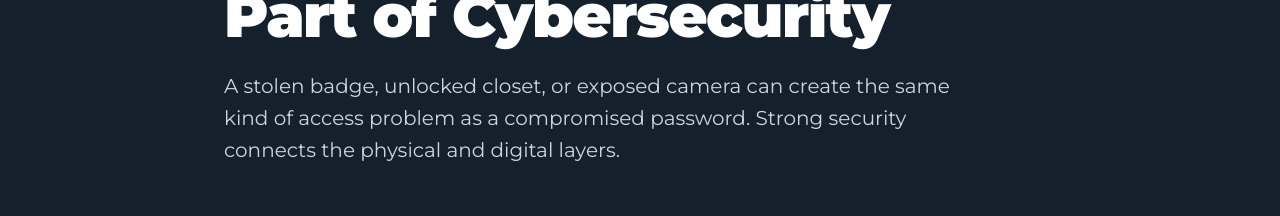
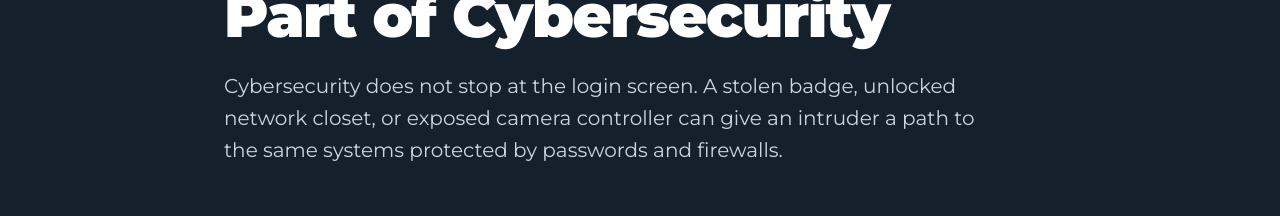
Before and after one commit to MissionTS/mts-site, a Next.js app: page /resources/physical-security-cybersecurity in a window 1280 px wide. Shown: the part 392-608 px from the top of the page. Built offline with nearby package versions, Linux system fonts and the light colour scheme; no server answers.

Commit message:
Set guide introductions and metadata from article content

```diff
--- a/app/resources/[slug]/page.tsx
+++ b/app/resources/[slug]/page.tsx
@@ -5,7 +5,7 @@ import Link from "next/link";
 import { ArrowLeftIcon } from "@heroicons/react/24/outline";
 import { SiteFooter } from "@/components/SiteFooter";
 import { SiteHeader } from "@/components/SiteHeader";
-import { KnowledgeArticle } from "@/components/KnowledgeArticle";
+import { KnowledgeArticle, getKnowledgeArticleLead } from "@/components/KnowledgeArticle";
 
 const checklists: Record<string, { category: string; title: string; intro: string; items: string[]; publishedAt?: string; modifiedAt?: string }> = {
   "physical-security-cybersecurity": { category: "Cybersecurity", title: "Why Physical Security Is Part of Cybersecurity", intro: "A stolen badge, unlocked closet, or exposed camera can create the same kind of access problem as a compromised password. Strong security connects the physical and digital layers.", items: ["Inventory doors, server rooms, network closets, workstations, and other sensitive areas.", "Review who can enter each space and remove access that no longer matches a person’s role.", "Protect cameras, access controllers, switches, and other security devices with strong accounts and updates.", "Connect physical events with digital incident response so teams know when to preserve footage and logs.", "Train staff to report tailgating, lost badges, unattended devices, and suspicious activity.", "Review physical and cybersecurity controls together during quarterly risk planning."] },
@@ -86,7 +86,7 @@ checklists["cyber-insurance-small-business"] = {
 };
 
 export function generateStaticParams() { return Object.keys(checklists).map((slug) => ({ slug })); }
-export function generateMetadata({ params }: { params: { slug: string } }): Metadata { const guide = checklists[params.slug]; return withSeoMetadata({ title: guide ? `${guide.title} | Mission Knowledge Hub` : "Mission Knowledge Hub", description: guide?.intro ?? "Technology and cybersecurity resources for Indiana businesses." }, `/resources/${params.slug}`); }
+export function generateMetadata({ params }: { params: { slug: string } }): Metadata { const guide = checklists[params.slug]; return withSeoMetadata({ title: guide ? `${guide.title} | Mission Knowledge Hub` : "Mission Knowledge Hub", description: getKnowledgeArticleLead(params.slug) ?? guide?.intro ?? "Technology and cybersecurity resources for Indiana businesses." }, `/resources/${params.slug}`); }
 
 export default function ChecklistPage({ params }: { params: { slug: string } }) {
   const guide = checklists[params.slug] ?? checklists["security-baseline"];
@@ -100,7 +100,7 @@ export default function ChecklistPage({ params }: { params: { slug: string } })
           <Link href="/resources" className="inline-flex items-center gap-2 text-sm font-bold text-slate-300 hover:text-mission-gold"><ArrowLeftIcon className="h-4 w-4" /> Back to Knowledge Hub</Link>
           <p className="mt-10 text-sm font-extrabold uppercase tracking-[0.18em] text-mission-gold">{guide.category} guide</p>
           <h1 className="mt-4 text-5xl font-black tracking-tight sm:text-6xl">{guide.title}</h1>
-          <p className="mt-6 max-w-3xl text-xl leading-8 text-slate-300">{guide.intro}</p>
+          <p className="mt-6 max-w-3xl text-xl leading-8 text-slate-300">{getKnowledgeArticleLead(params.slug) ?? guide.intro}</p>
         </div>
       </section>
       <section className="bg-mission-mist py-16 lg:py-24">
```
